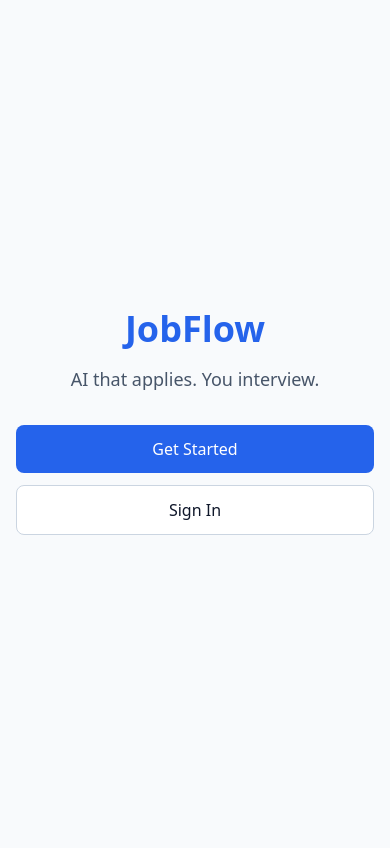
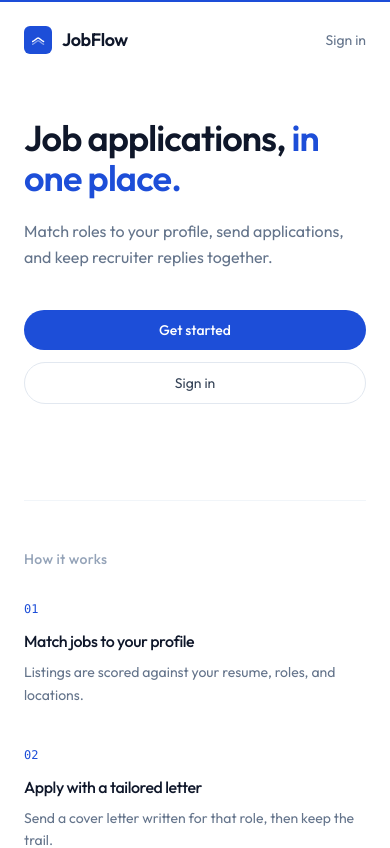
Before and after one commit to Reelmemory/JobFlow, a Next.js app: page / in a window 390 px wide. Shown: the top 848 px of the page. Built offline with nearby package versions, Linux system fonts and the light colour scheme; no server answers.

Commit message:
Mobile UI fixed

```diff
--- a/app/globals.css
+++ b/app/globals.css
@@ -8,7 +8,14 @@
   }
 
   body {
-    font-family: system-ui, -apple-system, sans-serif;
+    font-family: var(--font-outfit), system-ui, -apple-system, sans-serif;
+  }
+
+  .auth-signin .cl-logoBox,
+  .auth-signin .cl-logoImage,
+  .auth-signup .cl-logoBox,
+  .auth-signup .cl-logoImage {
+    display: none !important;
   }
 
   img,
--- a/app/layout.tsx
+++ b/app/layout.tsx
@@ -1,10 +1,17 @@
 import type { Metadata, Viewport } from 'next'
+import { Outfit } from 'next/font/google'
 import './globals.css'
 import { ClerkProvider } from '@clerk/nextjs'
 
+const outfit = Outfit({
+  subsets: ['latin'],
+  variable: '--font-outfit',
+  display: 'swap',
+})
+
 export const metadata: Metadata = {
-  title: 'JobFlow — AI Job Applications',
-  description: 'Find matches, tailor applications, track everything, and manage recruiter replies in one place.',
+  title: 'JobFlow',
+  description: 'Match roles, send applications, and keep recruiter replies in one place.',
 }
 
 export const viewport: Viewport = {
@@ -19,17 +26,20 @@ export default function RootLayout({
   children: React.ReactNode
 }) {
   return (
+    <html lang="en" className={outfit.variable} suppressHydrationWarning>
+      <body
+        className="min-h-screen overflow-x-hidden bg-slate-50 font-sans text-slate-900 antialiased"
+        suppressHydrationWarning
+      >
         <ClerkProvider
           signInForceRedirectUrl="/dashboard"
           signUpForceRedirectUrl="/dashboard"
           signInFallbackRedirectUrl="/dashboard"
           signUpFallbackRedirectUrl="/dashboard"
         >
-      <html lang="en">
-        <body className="min-h-screen overflow-x-hidden bg-slate-50 text-slate-900 antialiased">
           {children}
+        </ClerkProvider>
       </body>
     </html>
-    </ClerkProvider>
   )
 }
--- a/app/page.tsx
+++ b/app/page.tsx
@@ -1,30 +1,90 @@
 import Link from 'next/link'
 import { auth } from '@clerk/nextjs/server'
 import { redirect } from 'next/navigation'
+import { BrandMark } from '@/components/brand-mark'
+
+const steps = [
+  {
+    n: '01',
+    title: 'Match jobs to your profile',
+    body: 'Listings are scored against your resume, roles, and locations.',
+  },
+  {
+    n: '02',
+    title: 'Apply with a tailored letter',
+    body: 'Send a cover letter written for that role, then keep the trail.',
+  },
+  {
+    n: '03',
+    title: 'Track replies in Inbox',
+    body: 'Recruiter mail comes back to one place, next to the application.',
+  },
+]
 
 export default async function HomePage() {
   const { userId } = await auth()
   if (userId) redirect('/dashboard')
+
   return (
-    <div className="min-h-screen flex items-center justify-center bg-slate-50 px-4 py-12">
-      <div className="w-full max-w-lg text-center">
-        <h1 className="text-4xl font-bold text-blue-600 mb-4 sm:text-5xl">JobFlow</h1>
-        <p className="text-lg text-slate-600 mb-8 sm:text-xl">AI that applies. You interview.</p>
-        <div className="flex flex-col gap-3 sm:flex-row sm:justify-center sm:gap-4">
+    <div className="flex min-h-screen flex-col bg-white text-slate-900">
+      <div className="h-0.5 w-full bg-blue-700" aria-hidden />
+      <header className="mx-auto flex w-full max-w-5xl items-center justify-between px-6 py-6">
+        <BrandMark onDark={false} />
+        <Link
+          href="/sign-in"
+          className="text-sm text-slate-500 transition-colors hover:text-blue-800"
+        >
+          Sign in
+        </Link>
+      </header>
+
+      <main className="mx-auto flex w-full max-w-5xl flex-1 flex-col px-6 pb-20 pt-10 sm:pt-16">
+        <h1 className="max-w-2xl text-4xl font-semibold tracking-tight sm:text-6xl">
+          Job applications,{' '}
+          <span className="text-blue-700">in one place.</span>
+        </h1>
+        <p className="mt-5 max-w-lg text-base leading-relaxed text-slate-500 sm:text-lg">
+          Match roles to your profile, send applications, and keep recruiter replies together.
+        </p>
+        <div className="mt-10 flex flex-col gap-3 sm:flex-row sm:items-center">
           <Link
             href="/sign-up"
-            className="bg-blue-600 text-white px-6 py-3 rounded-lg text-center hover:bg-blue-700"
+            className="inline-flex items-center justify-center rounded-full bg-blue-700 px-5 py-2.5 text-sm font-medium text-white hover:bg-blue-800"
           >
-            Get Started
+            Get started
           </Link>
           <Link
             href="/sign-in"
-            className="border border-slate-300 bg-white px-6 py-3 rounded-lg text-center hover:bg-slate-50"
+            className="inline-flex items-center justify-center rounded-full border border-slate-200 px-5 py-2.5 text-sm text-slate-700 hover:border-slate-300 hover:bg-slate-50"
           >
-            Sign In
+            Sign in
           </Link>
         </div>
-      </div>
+
+        <section className="mt-24 border-t border-slate-100 pt-12 sm:mt-28" aria-labelledby="how-it-works">
+          <h2
+            id="how-it-works"
+            className="text-sm font-medium tracking-wide text-slate-400"
+          >
+            How it works
+          </h2>
+          <ol className="mt-8 grid gap-10 sm:grid-cols-3 sm:gap-8">
+            {steps.map((step) => (
+              <li key={step.n} className="min-w-0">
+                <p className="font-mono text-xs text-blue-700">{step.n}</p>
+                <h3 className="mt-3 text-base font-medium tracking-tight text-slate-900">
+                  {step.title}
+                </h3>
+                <p className="mt-2 text-sm leading-relaxed text-slate-500">{step.body}</p>
+              </li>
+            ))}
+          </ol>
+        </section>
+      </main>
+
+      <footer className="mx-auto w-full max-w-5xl border-t border-slate-100 px-6 py-6 text-xs text-slate-400">
+        <span className="text-blue-700">JobFlow</span>
+      </footer>
     </div>
   )
 }
--- a/app/sign-in/[[...sign-in]]/page.tsx
+++ b/app/sign-in/[[...sign-in]]/page.tsx
@@ -1,6 +1,8 @@
 import { SignIn } from '@clerk/nextjs'
 import { auth } from '@clerk/nextjs/server'
 import { redirect } from 'next/navigation'
+import { AuthFrame } from '@/components/auth-frame'
+import { clerkAuthAppearance } from '@/lib/clerk-appearance'
 
 export const dynamic = 'force-dynamic'
 
@@ -9,10 +11,8 @@ export default async function SignInPage() {
   if (userId) redirect('/dashboard')
 
   return (
-    <div className="min-h-screen flex items-center justify-center bg-slate-50 px-4 py-8">
-      <div className="w-full max-w-[100%] sm:max-w-md [&_.cl-rootBox]:mx-auto">
-        <SignIn routing="path" path="/sign-in" />
-      </div>
-    </div>
+    <AuthFrame mode="signin">
+      <SignIn routing="path" path="/sign-in" appearance={clerkAuthAppearance} />
+    </AuthFrame>
   )
 }
--- a/app/sign-up/[[...sign-up]]/page.tsx
+++ b/app/sign-up/[[...sign-up]]/page.tsx
@@ -1,6 +1,8 @@
 import { SignUp } from '@clerk/nextjs'
 import { auth } from '@clerk/nextjs/server'
 import { redirect } from 'next/navigation'
+import { AuthFrame } from '@/components/auth-frame'
+import { clerkAuthAppearance } from '@/lib/clerk-appearance'
 
 export const dynamic = 'force-dynamic'
 
@@ -9,10 +11,8 @@ export default async function SignUpPage() {
   if (userId) redirect('/dashboard')
 
   return (
-    <div className="min-h-screen flex items-center justify-center bg-slate-50 px-4 py-8">
-      <div className="w-full max-w-[100%] sm:max-w-md [&_.cl-rootBox]:mx-auto">
-        <SignUp routing="path" path="/sign-up" />
-      </div>
-    </div>
+    <AuthFrame mode="signup">
+      <SignUp routing="path" path="/sign-up" appearance={clerkAuthAppearance} />
+    </AuthFrame>
   )
 }
--- /dev/null
+++ b/components/auth-frame.tsx
@@ -0,0 +1,30 @@
+import Link from 'next/link'
+import { BrandMark } from '@/components/brand-mark'
+
+export function AuthFrame({
+  mode,
+  children,
+}: {
+  mode: 'signin' | 'signup'
+  children: React.ReactNode
+}) {
+  return (
+    <div className="min-h-screen bg-white text-slate-900">
+      <div className="h-0.5 w-full bg-blue-700" aria-hidden />
+      <div className="mx-auto flex min-h-screen max-w-md flex-col justify-center px-4 py-10">
+        <div className="mb-8 flex items-center justify-between">
+          <BrandMark href="/" size="sm" onDark={false} />
+          <Link href="/" className="text-sm text-slate-500 hover:text-blue-800">
+            Back
+          </Link>
+        </div>
+        <div className={`auth-${mode} rounded-2xl border border-slate-200 bg-white p-5 sm:p-7`}>
+          <h1 className="mb-6 text-2xl font-semibold tracking-tight text-slate-900">
+            {mode === 'signin' ? 'Sign in to JobFlow' : 'Join JobFlow'}
+          </h1>
+          {children}
+        </div>
+      </div>
+    </div>
+  )
+}
--- /dev/null
+++ b/components/brand-mark.tsx
@@ -0,0 +1,47 @@
+import Link from 'next/link'
+
+export function BrandMark({
+  href = '/',
+  size = 'md',
+  onDark = true,
+}: {
+  href?: string
+  size?: 'sm' | 'md' | 'lg'
+  onDark?: boolean
+}) {
+  const type =
+    size === 'lg' ? 'text-2xl' : size === 'sm' ? 'text-base' : 'text-lg'
+  const mark = size === 'lg' ? 'h-8 w-8' : size === 'sm' ? 'h-6 w-6' : 'h-7 w-7'
+
+  return (
+    <Link href={href} className="inline-flex items-center gap-2.5 group">
+      <span
+        className={`${mark} relative grid place-items-center rounded-md bg-blue-700`}
+        aria-hidden
+      >
+        <svg viewBox="0 0 24 24" className="h-[58%] w-[58%] text-white" fill="none">
+          <path
+            d="M4 14c3.5-1 5.5-5 8-5s4.5 4 8 5"
+            stroke="currentColor"
+            strokeWidth="2.2"
+            strokeLinecap="round"
+          />
+          <path
+            d="M4 18c3.5-1 5.5-5 8-5s4.5 4 8 5"
+            className="opacity-45"
+            stroke="currentColor"
+            strokeWidth="2.2"
+            strokeLinecap="round"
+          />
+        </svg>
+      </span>
+      <span
+        className={`${type} font-semibold tracking-tight ${
+          onDark ? 'text-white group-hover:text-slate-100' : 'text-slate-900 group-hover:text-slate-700'
+        }`}
+      >
+        JobFlow
+      </span>
+    </Link>
+  )
+}
--- a/components/dashboard-shell.tsx
+++ b/components/dashboard-shell.tsx
@@ -4,6 +4,7 @@ import Link from 'next/link'
 import { usePathname } from 'next/navigation'
 import { useEffect, useState } from 'react'
 import { UserButton } from '@clerk/nextjs'
+import { BrandMark } from '@/components/brand-mark'
 
 const nav = [
   { href: '/dashboard', label: 'Dashboard' },
@@ -79,9 +80,7 @@ export function DashboardShell({ children }: { children: React.ReactNode }) {
             <path strokeLinecap="round" strokeLinejoin="round" strokeWidth={2} d="M4 6h16M4 12h16M4 18h16" />
           </svg>
         </button>
-        <Link href="/dashboard" className="text-lg font-bold text-blue-600">
-          JobFlow
-        </Link>
+        <BrandMark href="/dashboard" size="sm" onDark={false} />
         <div className="shrink-0">
           <UserButton />
         </div>
@@ -102,9 +101,7 @@ export function DashboardShell({ children }: { children: React.ReactNode }) {
         }`}
       >
         <div className="mb-6 flex items-center justify-between md:block">
-          <Link href="/dashboard" className="text-xl font-bold text-blue-400">
-            JobFlow
-          </Link>
+          <BrandMark href="/dashboard" size="md" onDark />
           <button
             type="button"
             onClick={() => setMenuOpen(false)}
--- /dev/null
+++ b/lib/clerk-appearance.ts
@@ -0,0 +1,18 @@
+/** Sign-in / sign-up only. Do not pass this to ClerkProvider — it would restyle UserButton. */
+export const clerkAuthAppearance = {
+  layout: {
+    socialButtonsVariant: 'blockButton' as const,
+  },
+  elements: {
+    logoBox: { display: 'none' },
+    logoImage: { display: 'none' },
+    rootBox: { width: '100%' },
+    card: {
+      background: 'transparent',
+      boxShadow: 'none',
+      border: 'none',
+    },
+    headerTitle: { display: 'none' },
+    headerSubtitle: { display: 'none' },
+  },
+}
--- a/tailwind.config.js
+++ b/tailwind.config.js
@@ -5,7 +5,11 @@ module.exports = {
     './components/**/*.{js,ts,jsx,tsx}',
   ],
   theme: {
-    extend: {},
+    extend: {
+      fontFamily: {
+        sans: ['var(--font-outfit)', 'system-ui', 'sans-serif'],
+      },
+    },
   },
   plugins: [],
 }
```
Lines whose indentation alone changed are shown as unchanged.
